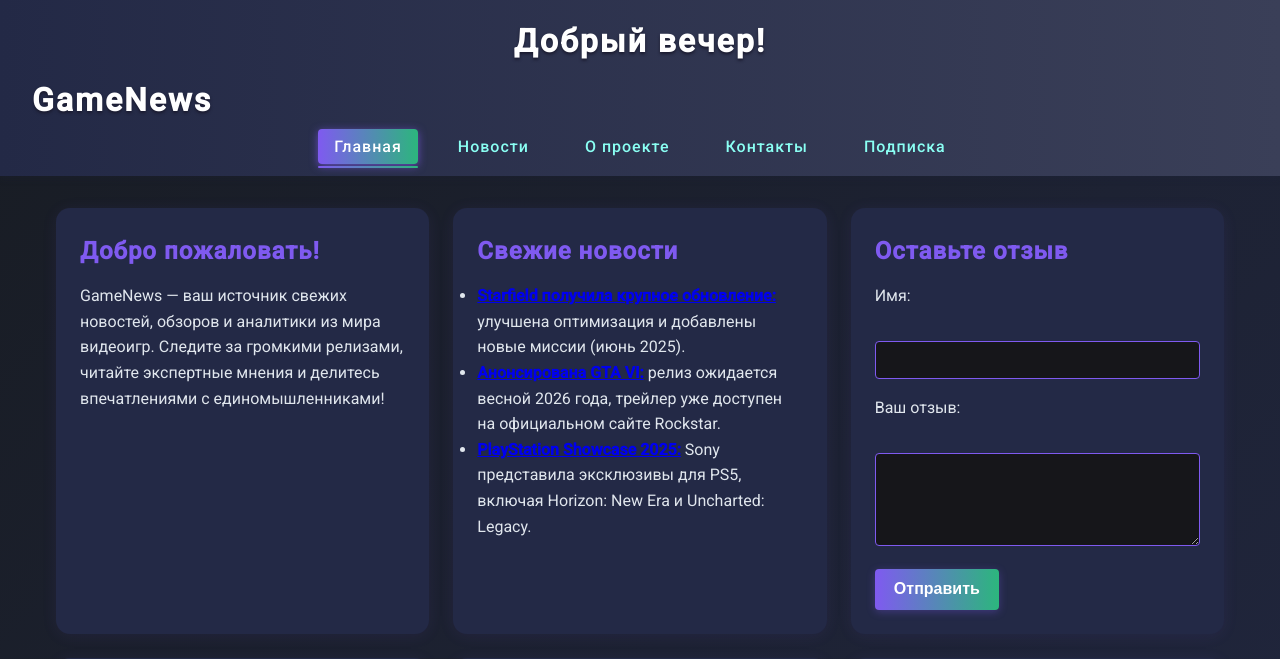
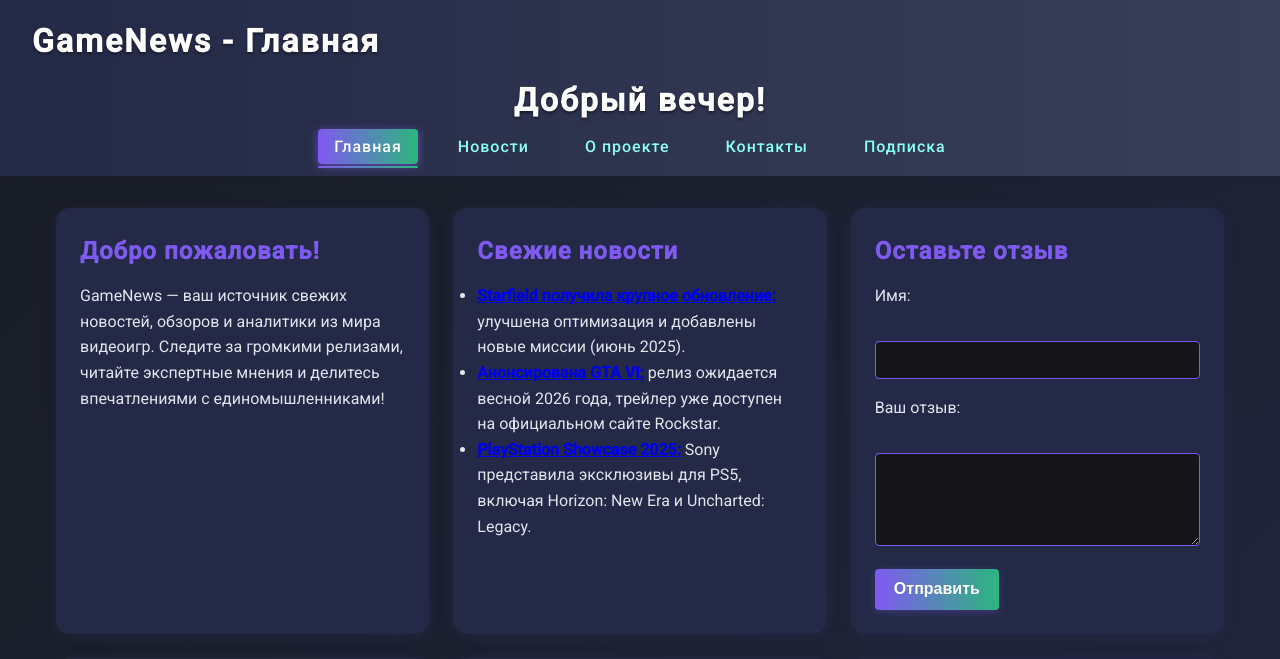
Before and after one commit to 1hatethesun/Aleksandr.github.io, a plain HTML site: page index.html in a window 1280 px wide. Shown: the top 659 px of the page. Drawn offline with nearby package versions, Linux system fonts and the light colour scheme.

Commit message:
Add files via upload

```diff
--- a/index.html
+++ b/index.html
@@ -12,8 +12,7 @@
 <body>
 
     <header>
-		<h2></h2>
-        <h1><a href="index.html">GameNews</a></h1>
+		<h1><a href="index.html">GameNews</a> - Главная</h1> <h2></h2>
         <nav>
             <ul>
                 <li><a href="index.html" class="active">Главная</a></li>
```
Also changed, not shown: about.html (+1 -1 lines), contact.html (+1 -1 lines), news.html (+1 -1 lines), subscribe.html (+1 -1 lines).
